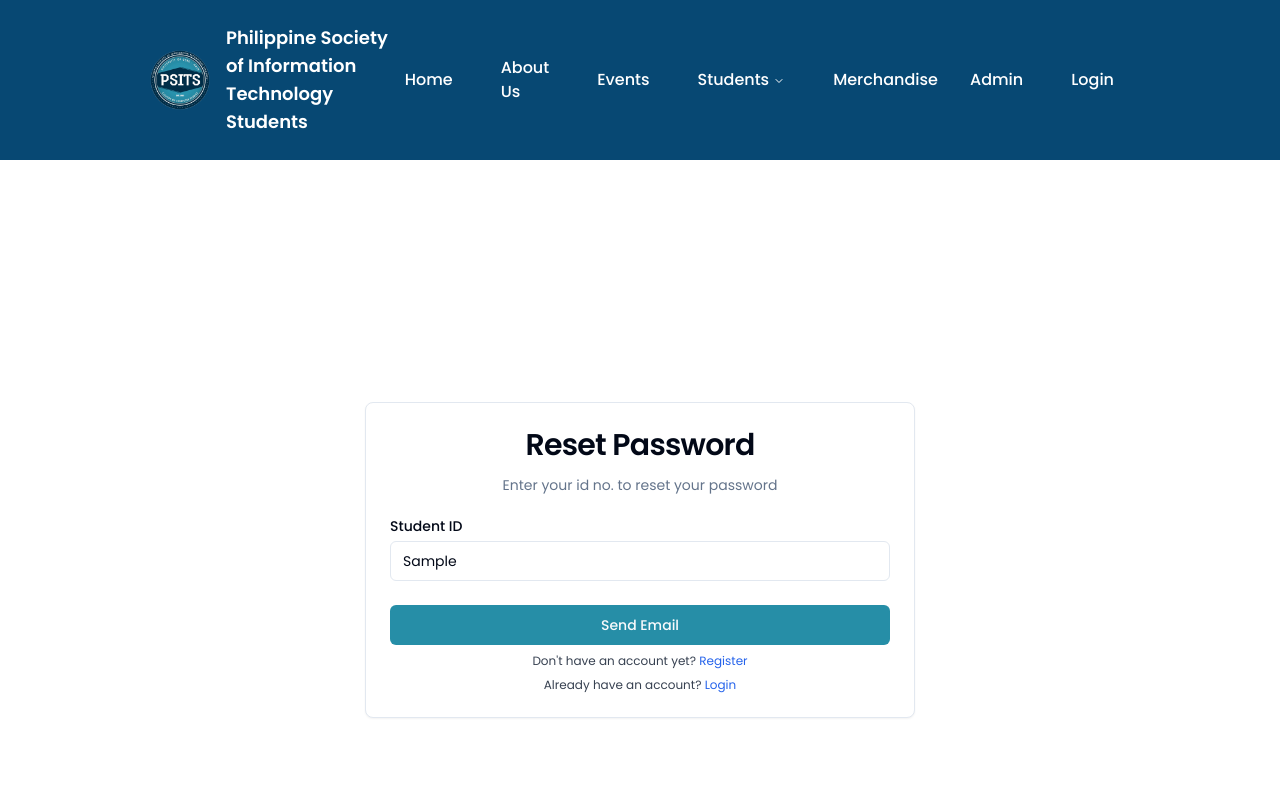
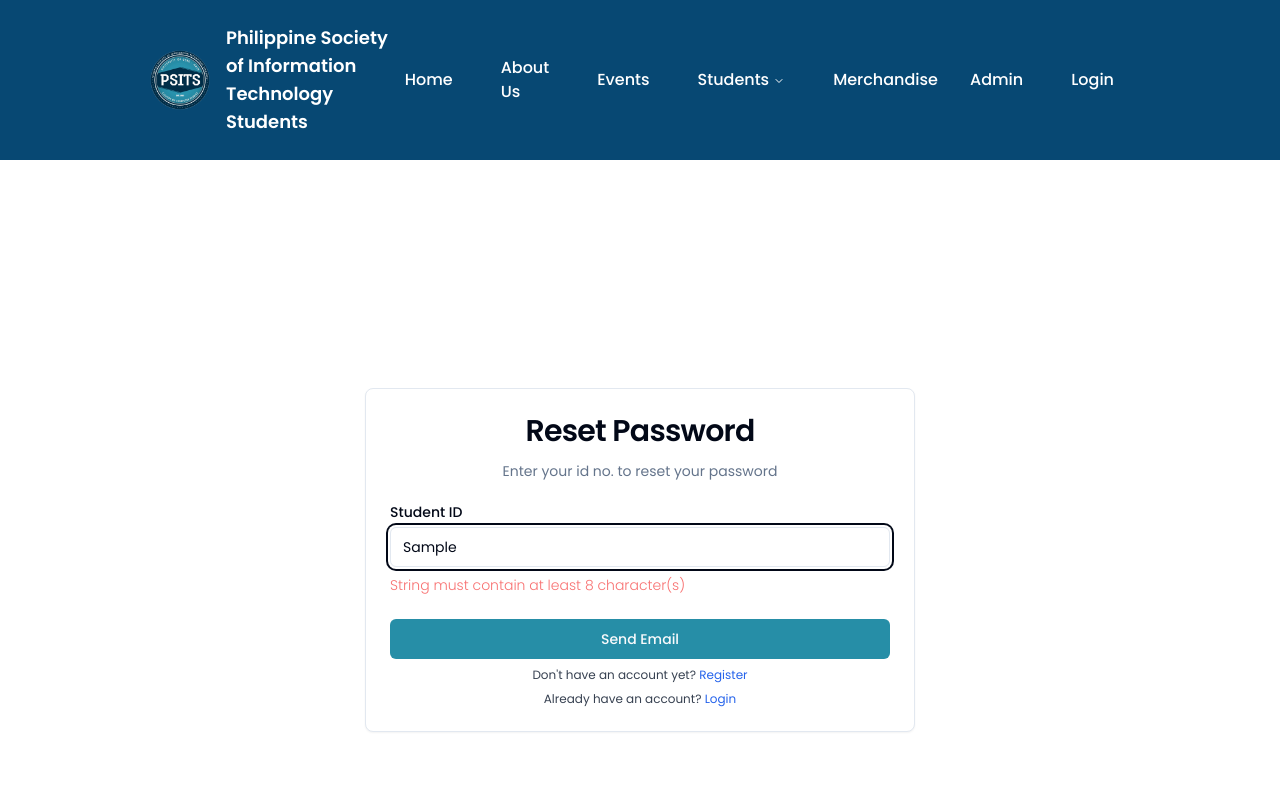
Before and after one commit to PSITS-UC-MAIN/PSITS-WEB, a React (Vite) app in the folder frontend/psits_frontend/: page /resetpassword in a window 1280 px wide. Both pictures are taken after typing "Sample" into the empty fields and a click on the button "Send Email". Shown: the top 800 px of the page. Built offline with nearby package versions, Linux system fonts and the light colour scheme.

Commit message:
Added validation

```diff
--- a/frontend/psits_frontend/src/pages/ResetPassword.tsx
+++ b/frontend/psits_frontend/src/pages/ResetPassword.tsx
@@ -1,4 +1,7 @@
 import { Link } from "react-router-dom";
+import { z } from "zod";
+import { zodResolver } from "@hookform/resolvers/zod";
+import { useForm, SubmitHandler } from "react-hook-form";
 
 import { Button } from "@/components/ui/button";
 import { Card, CardContent, CardDescription, CardFooter, CardHeader, CardTitle } from "@/components/ui/card";
@@ -6,10 +9,30 @@ import { Input } from "@/components/ui/input";
 import { Label } from "@/components/ui/label";
 import Wrapper from "@/components/Wrapper";
 
+const ResetPasswordSchema = z.object({
+  userId: z.string().min(8),
+});
+
+type ResetPasswordSchema = z.infer<typeof ResetPasswordSchema>;
+
 const ResetPassword = () => {
+  const {
+    register,
+    handleSubmit,
+    formState: { errors },
+  } = useForm<ResetPasswordSchema>({
+    resolver: zodResolver(ResetPasswordSchema),
+  });
+
+  const onSubmit: SubmitHandler<ResetPasswordSchema> = (data) => {
+    //TODO: Send data to the server
+    console.log(data);
+  };
+
   return (
     <Wrapper title="PSITS | Reset Password">
       <div className="w-[80%] m-auto bg-white flex flex-col justify-center lg:w-[550px] min-h-screen">
+        <form onSubmit={handleSubmit(onSubmit)}>
           <Card>
             <CardHeader className="space-y-1">
               <CardTitle className="text-3xl mb-2 text-center">Reset Password</CardTitle>
@@ -17,26 +40,26 @@ const ResetPassword = () => {
             </CardHeader>
             <CardContent className="grid gap-4">
               <div className="grid gap-2">
-              <Label htmlFor="id">Student ID</Label>
-              <Input type="text" id="id" placeholder="I.D. No." />
+                <Label htmlFor="userId">Student ID</Label>
+                <Input type="text" id="id" placeholder="I.D. No." {...register("userId")} />
+                {errors.userId && <p className="text-red-400 text-sm font-light">{errors.userId.message}</p>}
               </div>
             </CardContent>
             <CardFooter className="flex flex-col">
               <Button className="w-full bg-[#268EA7] hover:bg-[#3da7c2]">Send Email</Button>
               <Link to="/register">
                 <p className="mt-2 text-xs text-center text-gray-700">
-                {" "}
                   Don't have an account yet? <span className=" text-blue-600 hover:underline">Register</span>
                 </p>
               </Link>
               <Link to="/login">
                 <p className="mt-2 text-xs text-center text-gray-700">
-                {" "}
                   Already have an account? <span className=" text-blue-600 hover:underline">Login</span>
                 </p>
               </Link>
             </CardFooter>
           </Card>
+        </form>
       </div>
     </Wrapper>
   );
```
Lines whose indentation alone changed are shown as unchanged.
